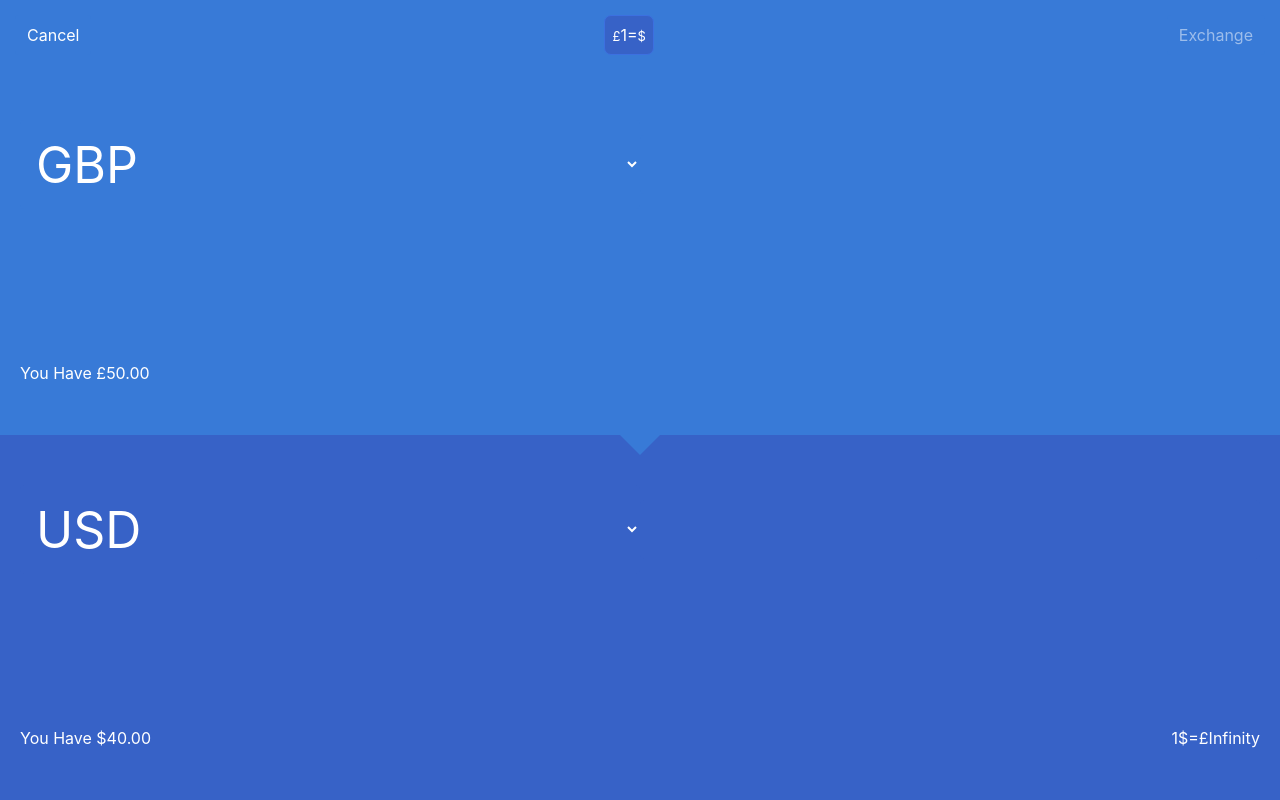
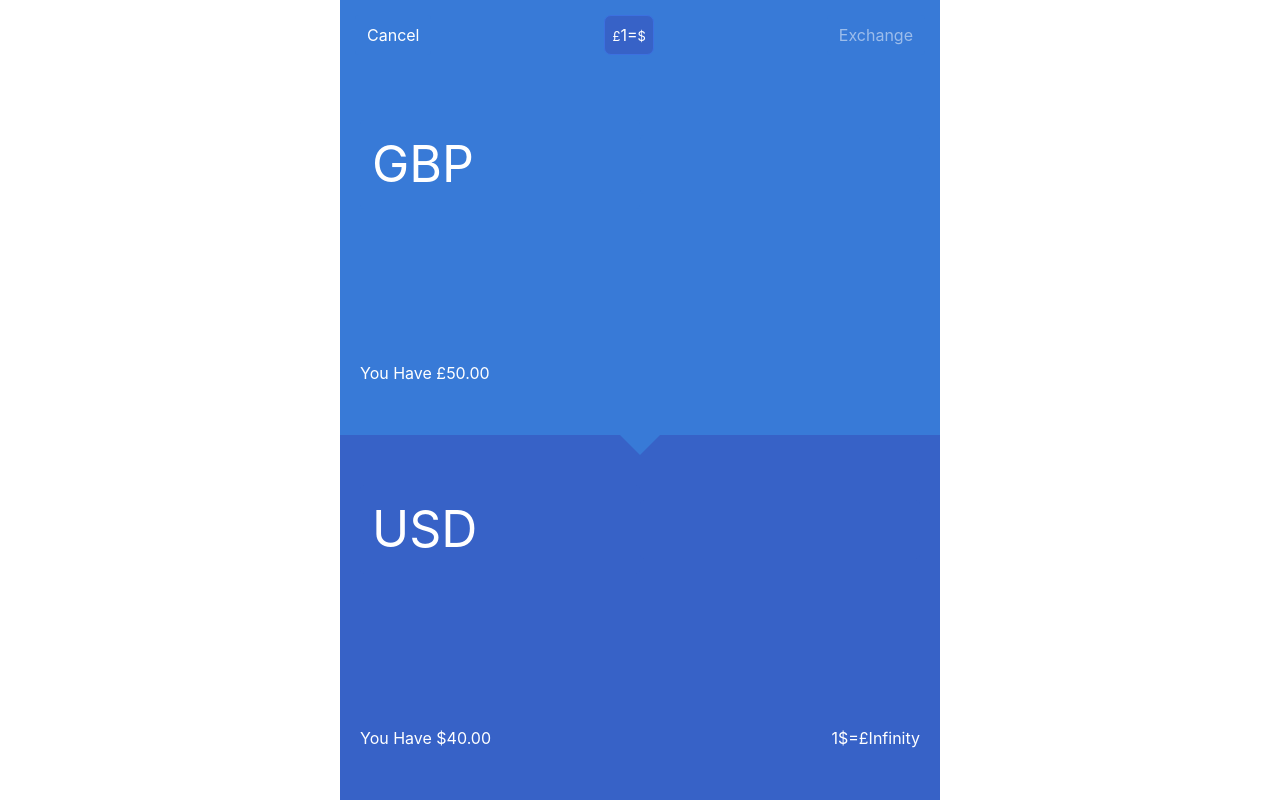
Before and after one commit to firattale/exchange-wallet-app, a React app: page / in a window 1280 px wide. Built offline with nearby package versions, Linux system fonts and the light colour scheme; no server answers.

Commit message:
Add Iphone css

```diff
--- a/src/components/App/App.css
+++ b/src/components/App/App.css
@@ -3,4 +3,6 @@ html,
 #root {
     height: 100%;
     width: 100%;
+    max-width: 600px;
+    margin: auto;
 }
--- a/src/components/Wallet/Wallet.css
+++ b/src/components/Wallet/Wallet.css
@@ -14,6 +14,7 @@
 
 .wallet-currency,
 .wallet-currency:focus {
+    -webkit-appearance: none;
     color: white;
     font-size: 50px;
     background-color: #387ad7;
@@ -22,6 +23,7 @@
 
 .wallet-currency-second,
 .wallet-currency-second:focus {
+    -webkit-appearance: none;
     color: white;
     font-size: 50px;
     background-color: #3762c7;
@@ -49,6 +51,7 @@
     outline: none;
     text-align: right;
     box-shadow: none;
+    caret-color: white;
 }
 
 .wallet-input-second,
@@ -62,6 +65,8 @@
     outline: none;
     text-align: right;
     box-shadow: none;
+    caret-color: white;
+
 }
 
 .arrow-down {
```
Also changed, not shown: public/index.html (+0 -1 lines), public/site.webmanifest.
